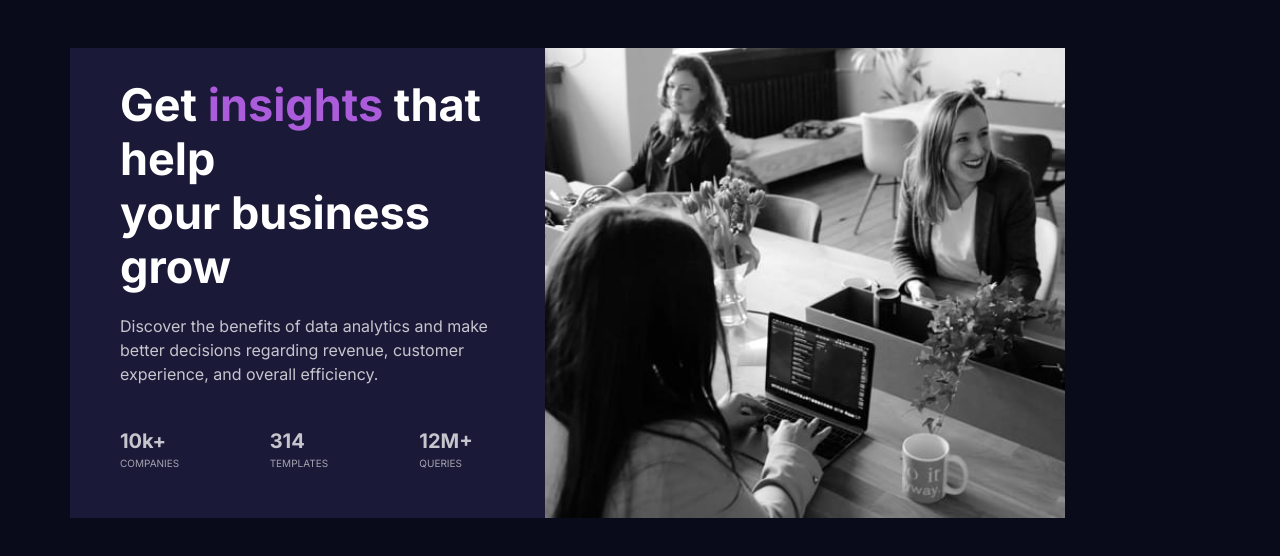
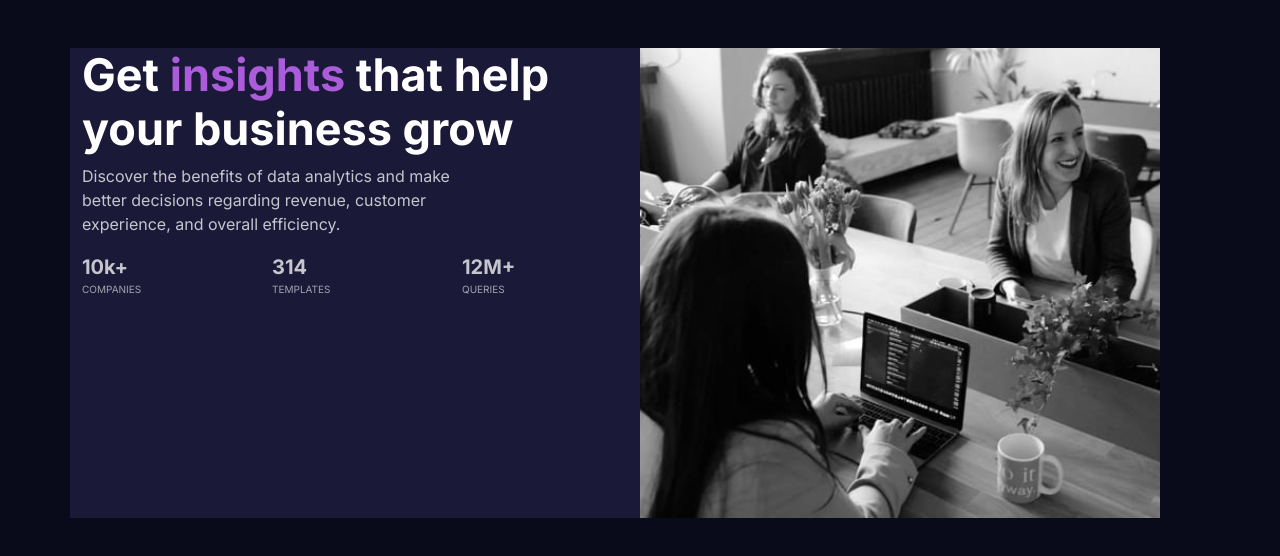
Before and after one commit to BuhleMtshali/stats-preview, a plain HTML site: page index.html in a window 1280 px wide. Drawn offline with nearby package versions, Linux system fonts and the light colour scheme.

Commit message:
updated the stylesheet

```diff
--- a/index.html
+++ b/index.html
@@ -22,7 +22,7 @@
   <body>
     <div class="container-md mt-5 rounded">
       <div class="row">
-        <div class="col-5" id="left">
+        <div class="col-6" id="left">
           <h1>
             Get <span class="purple-text">insights</span> that help<br />
             your business grow
@@ -48,7 +48,7 @@
           </div>
           <!-- bottom-container-col -->
         </div>
-        <div class="col-7 p-0" id="right">
+        <div class="col-6 p-0" id="right">
           <img src="src/image-header-desktop.jpg" alt="" />
         </div>
       </div>
--- a/style.css
+++ b/style.css
@@ -6,7 +6,6 @@ h1 {
   color: white;
   font-size: 45px;
   font-weight: 700;
-  margin-bottom: 20px;
 }
 .purple-text {
   color: hsl(277, 64%, 61%);
@@ -14,7 +13,6 @@ h1 {
 .text {
   color: hsla(0, 0%, 100%, 0.75);
   font-size: 16px;
-  margin-bottom: 40px;
 }
 img {
   width: 520px;
@@ -24,10 +22,6 @@ img {
 }
 #left {
   background-color: hsl(244, 38%, 16%);
-  padding-bottom: 0;
-  padding-top: 30px;
-  padding-left: 50px;
-  padding-right: 0;
 }
 .container {
   width: 1440px;
```
